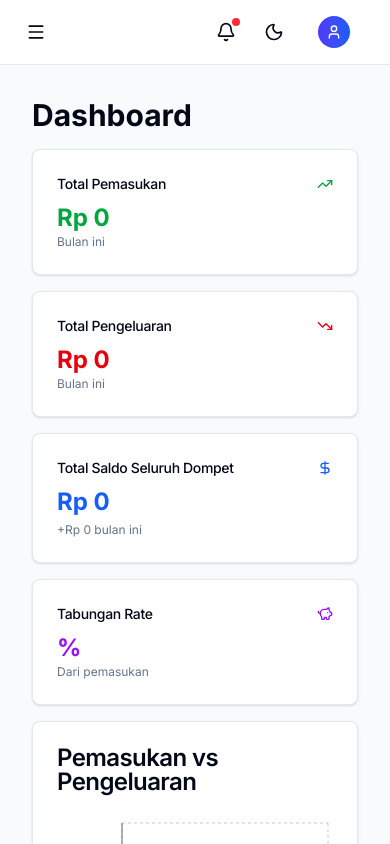
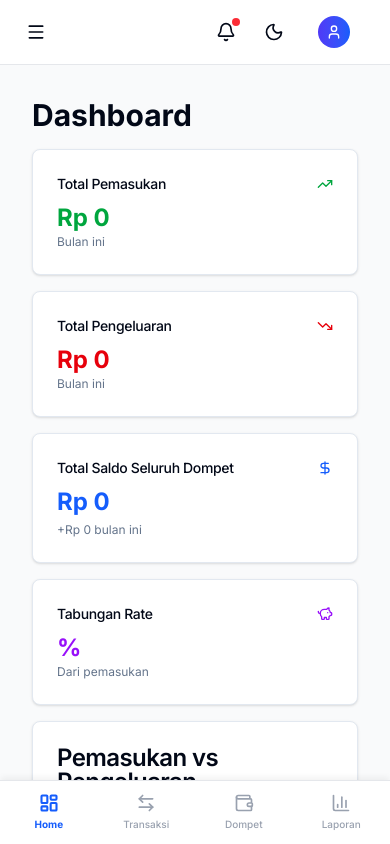
Before and after one commit to this-is-asepjourney/financial-app, a Next.js app: page /dashboard in a window 390 px wide. Shown: the top 844 px of the page. Built offline with nearby package versions, Linux system fonts and the light colour scheme.

Commit message:
update nih

```diff
--- a/src/app/(dashboard)/layout.tsx
+++ b/src/app/(dashboard)/layout.tsx
@@ -34,6 +34,7 @@ import {
     DropdownMenuSeparator,
     DropdownMenuTrigger,
 } from '@/components/ui/dropdown-menu'
+import { BottomNav } from '@/components/layout/BottomNav'
 
 const menuItems = [
     {
@@ -328,10 +329,12 @@ export default function DashboardLayout({
                 </header>
 
                 {/* Page Content */}
-                <main className="p-4 lg:p-6">
+                <main className="p-4 pb-24 lg:p-6 lg:pb-6">
                     {children}
                 </main>
             </div>
+
+            <BottomNav />
         </div>
     )
 }
--- a/src/app/(dashboard)/reports/page.tsx
+++ b/src/app/(dashboard)/reports/page.tsx
@@ -78,7 +78,7 @@ export default function ReportsPage() {
             </div>
 
             {/* Summary Cards */}
-            <div className="grid grid-cols-2 md:grid-cols-4 gap-4">
+            <div className="grid grid-cols-1 sm:grid-cols-2 lg:grid-cols-4 gap-4">
                 <Card className="bg-gradient-to-br from-green-500/10 via-background to-background border-green-500/20 shadow-sm">
                     <CardHeader className="pb-2">
                         <CardTitle className="text-sm font-medium flex items-center gap-2 text-green-600">
@@ -87,7 +87,7 @@ export default function ReportsPage() {
                         </CardTitle>
                     </CardHeader>
                     <CardContent>
-                        <div className="text-3xl font-bold text-green-600">{formatCurrency(summary.totalIncome)}</div>
+                        <div className="text-xl sm:text-2xl lg:text-3xl font-bold text-green-600 truncate">{formatCurrency(summary.totalIncome)}</div>
                         <p className="text-xs text-muted-foreground mt-1">Dari {summary.transactionCount.income} transaksi</p>
                     </CardContent>
                 </Card>
@@ -99,7 +99,7 @@ export default function ReportsPage() {
                         </CardTitle>
                     </CardHeader>
                     <CardContent>
-                        <div className="text-3xl font-bold text-red-600">{formatCurrency(summary.totalExpenses)}</div>
+                        <div className="text-xl sm:text-2xl lg:text-3xl font-bold text-red-600 truncate">{formatCurrency(summary.totalExpenses)}</div>
                         <p className="text-xs text-muted-foreground mt-1">Dari {summary.transactionCount.expense} transaksi</p>
                     </CardContent>
                 </Card>
@@ -111,7 +111,7 @@ export default function ReportsPage() {
                         </CardTitle>
                     </CardHeader>
                     <CardContent>
-                        <div className="text-3xl font-bold text-blue-600">{summary.savingsRate.toFixed(1)}%</div>
+                        <div className="text-xl sm:text-2xl lg:text-3xl font-bold text-blue-600 truncate">{summary.savingsRate.toFixed(1)}%</div>
                         <p className="text-xs text-muted-foreground mt-1">Persentase uang yang ditabung</p>
                     </CardContent>
                 </Card>
@@ -123,7 +123,7 @@ export default function ReportsPage() {
                         </CardTitle>
                     </CardHeader>
                     <CardContent>
-                        <div className="text-3xl font-bold text-purple-600">{formatCurrency(summary.totalTransfers)}</div>
+                        <div className="text-xl sm:text-2xl lg:text-3xl font-bold text-purple-600 truncate">{formatCurrency(summary.totalTransfers)}</div>
                         <p className="text-xs text-muted-foreground mt-1">Dari {summary.transactionCount.transfer} transaksi</p>
                     </CardContent>
                 </Card>
@@ -174,8 +174,8 @@ export default function ReportsPage() {
                                             data={expensesByCategory}
                                             cx="50%"
                                             cy="45%"
-                                            innerRadius={80}
-                                            outerRadius={120}
+                                            innerRadius={60}
+                                            outerRadius={100}
                                             paddingAngle={3}
                                             dataKey="amount"
                                             stroke="none"
--- a/src/app/api/budgets/[id]/route.ts
+++ b/src/app/api/budgets/[id]/route.ts
@@ -30,7 +30,7 @@ export async function PUT(
         })
 
         return NextResponse.json({ budget })
-    } catch (error) {
+    } catch {
         return NextResponse.json(
             { error: 'Gagal mengupdate budget' },
             { status: 500 }
@@ -49,7 +49,7 @@ export async function DELETE(
         })
 
         return NextResponse.json({ success: true })
-    } catch (error) {
+    } catch {
         return NextResponse.json(
             { error: 'Gagal menghapus budget' },
             { status: 500 }
--- /dev/null
+++ b/src/components/layout/BottomNav.tsx
@@ -0,0 +1,74 @@
+'use client'
+
+import Link from 'next/link'
+import { usePathname } from 'next/navigation'
+import { cn } from '@/lib/utils'
+import {
+    LayoutDashboard,
+    ArrowLeftRight,
+    Wallet,
+    BarChart3,
+} from 'lucide-react'
+
+const bottomNavItems = [
+    {
+        title: 'Home',
+        icon: LayoutDashboard,
+        href: '/dashboard',
+        color: 'text-blue-600',
+    },
+    {
+        title: 'Transaksi',
+        icon: ArrowLeftRight,
+        href: '/transactions',
+        color: 'text-green-600',
+    },
+    {
+        title: 'Dompet',
+        icon: Wallet,
+        href: '/wallets',
+        color: 'text-amber-600',
+    },
+    {
+        title: 'Laporan',
+        icon: BarChart3,
+        href: '/reports',
+        color: 'text-indigo-600',
+    },
+]
+
+export function BottomNav() {
+    const pathname = usePathname()
+
+    const isActive = (href: string) => {
+        if (href === '/dashboard') {
+            return pathname === '/dashboard'
+        }
+        return pathname.startsWith(href)
+    }
+
+    return (
+        <div className="fixed bottom-0 left-0 right-0 z-50 flex items-center justify-around h-16 bg-white dark:bg-gray-800 border-t border-gray-200 dark:border-gray-700 lg:hidden shadow-[0_-4px_6px_-1px_rgba(0,0,0,0.05)]">
+            {bottomNavItems.map((item) => {
+                const Icon = item.icon
+                const active = isActive(item.href)
+
+                return (
+                    <Link
+                        key={item.href}
+                        href={item.href}
+                        className={cn(
+                            'flex flex-col items-center justify-center w-full h-full space-y-1 transition-colors',
+                            active ? item.color : 'text-gray-400 hover:text-gray-600 dark:hover:text-gray-300'
+                        )}
+                    >
+                        <Icon className={cn('h-5 w-5', active && 'stroke-[2.5px]')} />
+                        <span className={cn('text-[10px] font-medium', active && 'font-bold')}>
+                            {item.title}
+                        </span>
+                    </Link>
+                )
+            })}
+        </div>
+    )
+}
```
